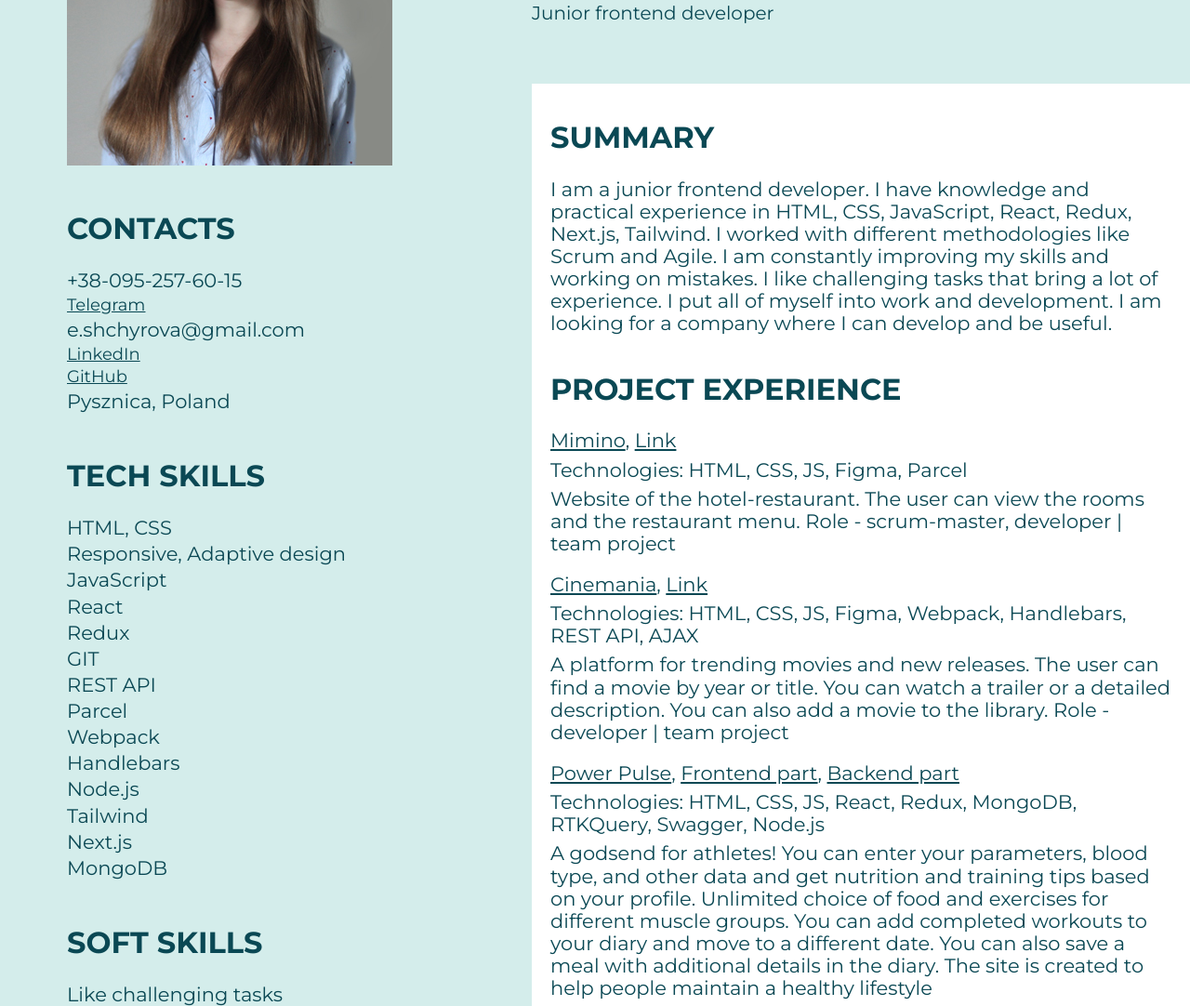
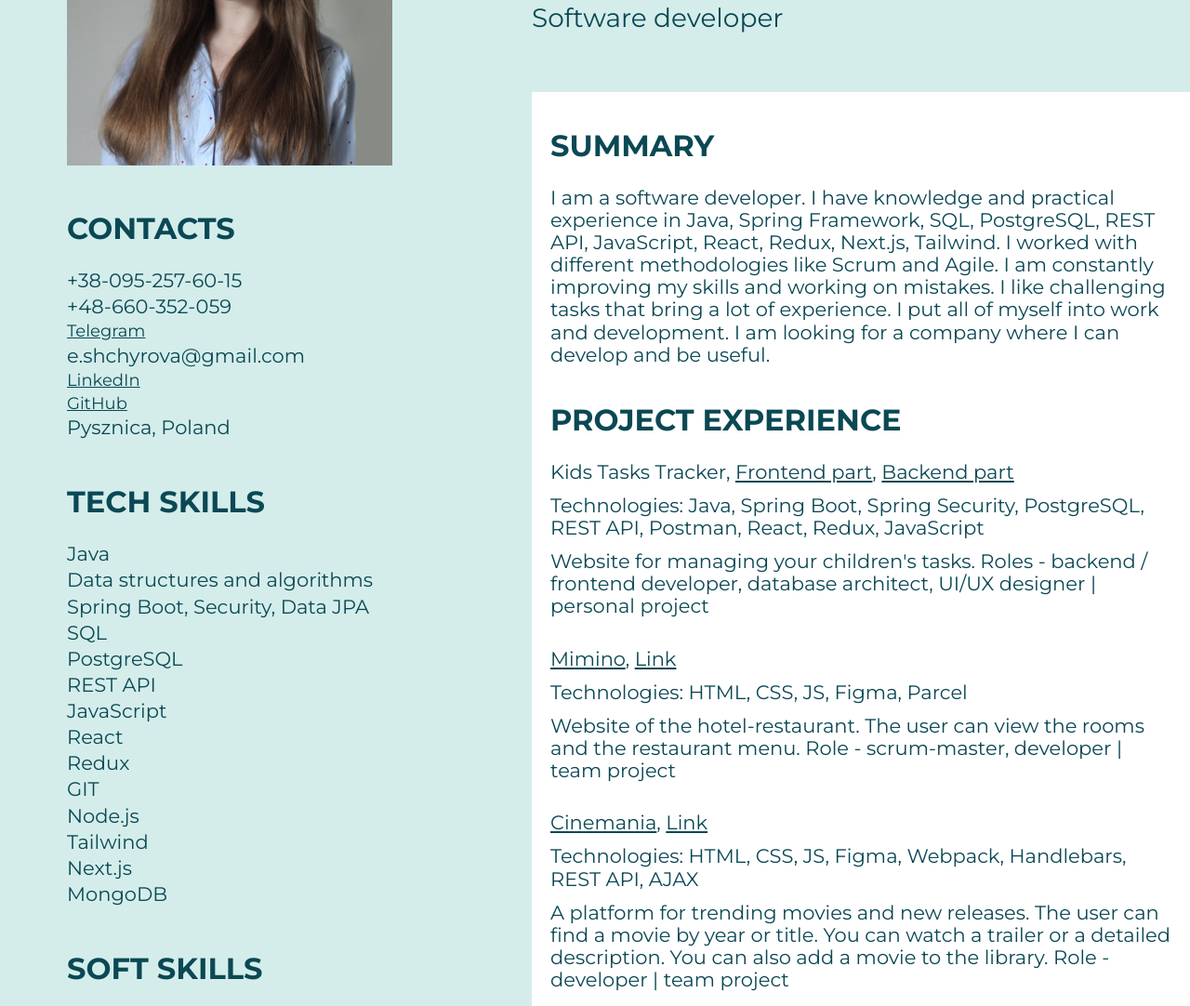
Before and after one commit to yeshchyrova/resume, a plain HTML site: page index.html in a window 1280 px wide. Shown: the part 244-1326 px from the top of the page at 93% size. Drawn offline with nearby package versions, Linux system fonts and the light colour scheme.

Commit message:
Update info

```diff
--- a/css/styles.css
+++ b/css/styles.css
@@ -75,19 +75,19 @@ main {
 }
 
 .name p {
-  font-size: 20px;
+  font-size: 28px;
 }
 
 .education ul, .project-exp ul {
   display: flex;
   flex-direction: column;
-  gap: 20px;
+  gap: 32px;
 }
 
 .education li, .project-exp li {
   display: flex;
   flex-direction: column;
-  gap: 7px;
+  gap: 12px;
 }
 
 .educ-place {
@@ -107,3 +107,9 @@ main {
   width: 350px;
   height: 350px;
 }
+
+/* .exp {
+  display: flex;
+  flex-direction: column;
+  gap: 12px;
+} */
--- a/index.html
+++ b/index.html
@@ -29,9 +29,10 @@
             <h2>Contacts</h2>
             <ul>
               <li><p>+38-095-257-60-15</p></li>
-              <li><a href="https://t.me/ellisarrar">Telegram</a></li>
+              <li><p>+48-660-352-059</p></li>
+              <li><a href="https://t.me/elisarrar">Telegram</a></li>
               <li><p>e.shchyrova@gmail.com</p></li>
-              <li><a href="https://www.linkedin.com/in/yelyzaveta-shchyrova0/">LinkedIn</a></li>
+              <li><a href="https://www.linkedin.com/in/yelyzaveta-shchyrova/">LinkedIn</a></li>
               <li><a href="https://github.com/yeshchyrova">GitHub</a></li>
               <li><p>Pysznica, Poland</p></li>
             </ul>
@@ -40,10 +41,22 @@
             <h2>Tech skills</h2>
             <ul>
               <li>
-                <p>HTML, CSS</p>
+                <p>Java</p>
               </li>
               <li>
-                <p>Responsive, Adaptive design</p>
+                <p>Data structures and algorithms</p>
+              </li>
+              <li>
+                <p>Spring Boot, Security, Data JPA</p>
+              </li>
+              <li>
+                <p>SQL</p>
+              </li>
+              <li>
+                <p>PostgreSQL</p>
+              </li>
+              <li>
+                <p>REST API</p>
               </li>
               <li>
                 <p>JavaScript</p>
@@ -56,18 +69,6 @@
               </li>
               <li>
                 <p>GIT</p>
-              </li>
-              <li>
-                <p>REST API</p>
-              </li>
-              <li>
-                <p>Parcel</p>
-              </li>
-              <li>
-                <p>Webpack</p>
-              </li>
-              <li>
-                <p>Handlebars</p>
               </li>
               <li>
                 <p>Node.js</p>
@@ -107,13 +108,13 @@
         <section class="about">
           <div class="name">
             <h1>Yelyzaveta Shchyrova</h1>
-          <p>Junior frontend developer</p>
+            <p>Software developer</p>
           </div>
           <div class="about-info">
             <div class="summary">
               <h2>Summary</h2>
                 <p>
-                  I am a junior frontend developer. I have knowledge and practical experience in HTML, CSS, JavaScript, React,
+                  I am a software developer. I have knowledge and practical experience in Java, Spring Framework, SQL, PostgreSQL, REST API, JavaScript, React,
     Redux, Next.js, Tailwind. I worked with different methodologies like Scrum and Agile. I am constantly improving my skills and
     working on mistakes. I like challenging tasks that bring a lot of experience. I put all of myself into work and development. I am looking for a company where I can
     develop and be useful.
@@ -122,13 +123,13 @@
             <div class="project-exp">
               <h2>Project experience</h2>
               <ul>
-                <!-- <li>
+                <li class="exp">
                   <p>
-                    <a href="https://elisbet017.github.io/goit-markup-hw-06/portfolio.html">Web Studio</a>, <a href="https://github.com/elisbet017/goit-markup-hw-06">Link</a>
+                    <a>Kids Tasks Tracker</a>, <a href="https://github.com/yeshchyrova/tasks-for-kids-frontend">Frontend part</a>, <a href="https://github.com/yeshchyrova/tasks-for-kids-backend">Backend part</a>
                   </p>
-                  <p>Technologies: HTML, CSS, JS, Figma</p>
-                  <p>Website of a company that develops and designs web applications and websites. A user can view the portfolio and leave his contacts for further communication. Role - developer | personal project</p>
-                </li> -->
+                  <p class="tech">Technologies: Java, Spring Boot, Spring Security, PostgreSQL, REST API, Postman, React, Redux, JavaScript</p>
+                  <p>Website for managing your children's tasks. Roles - backend / frontend developer, database architect, UI/UX designer | personal project</p>
+                </li>
                 <li>
                   <p>
                     <a href="https://serhiisavchak.github.io/team-orion/">Mimino</a>, <a href="https://github.com/SerhiiSavchak/team-orion">Link</a>
@@ -155,15 +156,16 @@
             <div class="education">
               <h2>Education</h2>
               <ul>
+
+                <li>
+                  <p class="educ-place">Kharkiv National University of Radioelectronics</p>
+                  <p>2023 - present</p>
+                  <p>Computer Science</p>
+                </li>
                 <li>
                   <p class="educ-place">IT School GoIT</p>
                   <p>2022-2023</p>
                   <p>Fullstack Developer</p>
-                </li>
-                <li>
-                  <p class="educ-place">Kharkiv National University of Radioelectronics</p>
-                  <p>2023 - present</p>
-                  <p>Computer Science</p>
                 </li>
               </ul>
             </div>
```
Also changed, not shown: package-lock.json (added).
